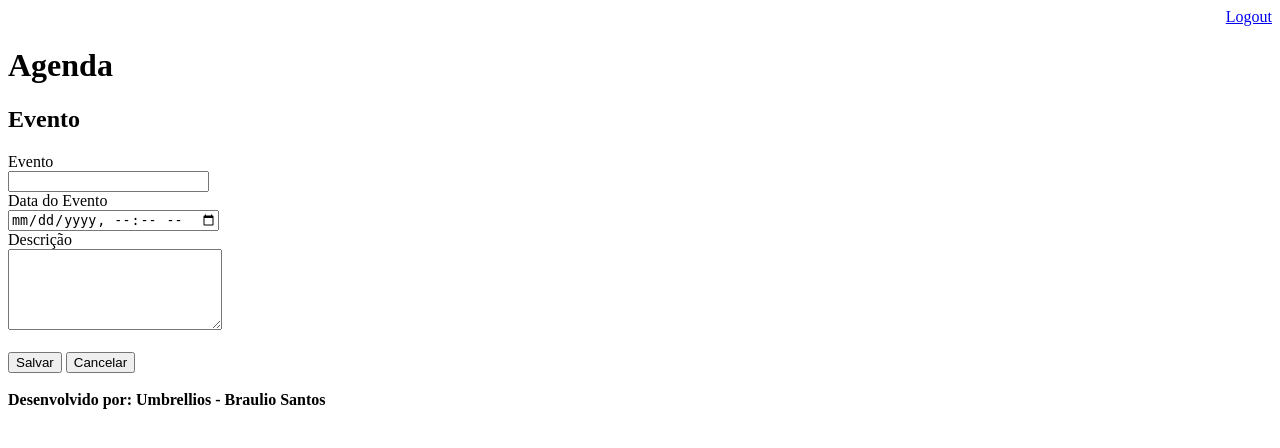
After one commit to Umbrellios/agenda, a Django app: page /agenda/evento/ in a window 1280 px wide. The commit adds this page. Shown: the top 448 px of the page. Run offline with Django 3.2, Linux system fonts and the light colour scheme; a user stored in the database is signed in.

Commit message:
Incluido função e template para iserção de eventos da agenda

```diff
--- a/agenda/urls.py
+++ b/agenda/urls.py
@@ -24,6 +24,8 @@ urlpatterns = [
     path('agenda/', views.lista_evento),
     # path('', views.index)
     path('', RedirectView.as_view(url='/agenda/')),
+    path('agenda/evento/', views.evento),
+    path('agenda/evento/submit', views.submit_evento),
     path('login/', views.login_user),
     path('login/submit', views.submit_login),
     path('logout/', views.logout_user)
--- a/core/views.py
+++ b/core/views.py
@@ -38,3 +38,19 @@ def submit_login(request):
 def logout_user(request):
     logout(request)
     return redirect('/')
+
+@login_required(login_url='/login')
+def evento (request):
+    return render(request, 'evento.html')
+
+def submit_evento(request):
+    if request.POST:
+        titulo = request.POST.get('titulo')
+        data_evento = request.POST.get('data_evento')
+        descricao = request.POST.get('descricao')
+        usuario = request.user
+        Evento.objects.create(titulo=titulo,
+                              data_evento=data_evento,
+                              descricao=descricao,
+                              usuario=usuario)
+    return redirect('/')
--- a/templates/agenda.html
+++ b/templates/agenda.html
@@ -2,6 +2,9 @@
 
 {% block content %}
     <h2> Agendamentos</h2>
+    <a href="evento/">
+        <button type="button">Novo Evento</button>
+    </a>
     <ul>
         {% for evento in eventos %}
         <li>Titulo: {{evento.titulo}}</li>
--- /dev/null
+++ b/templates/evento.html
@@ -0,0 +1,24 @@
+{% extends "model-page.html" %}
+{% block content %}
+
+<h2>Evento</h2>
+<label>Evento</label>
+    <br>
+    <form action="submit" method="post">{% csrf_token %}
+    <input type="text" name="titulo" size="22">
+    <br>
+    <label>Data do Evento</label>
+    <br>
+    <input type="datetime-local" name="data_evento">
+    <br>
+    <label>Descrição</label>
+    <br>
+    <textarea name="descricao" rows="5" cols="24"></textarea>
+    <br><br>
+    <button type="submit">Salvar</button>
+    <a href="/">
+    <button type="button">Cancelar</button>
+    </a>
+</form>
+<br>
+{% endblock %}
--- a/templates/login.html
+++ b/templates/login.html
@@ -21,7 +21,5 @@
      {% endfor %}
 </div>
 
-
-
 </body>
 </html>
```
Also changed, not shown: db.sqlite3.
